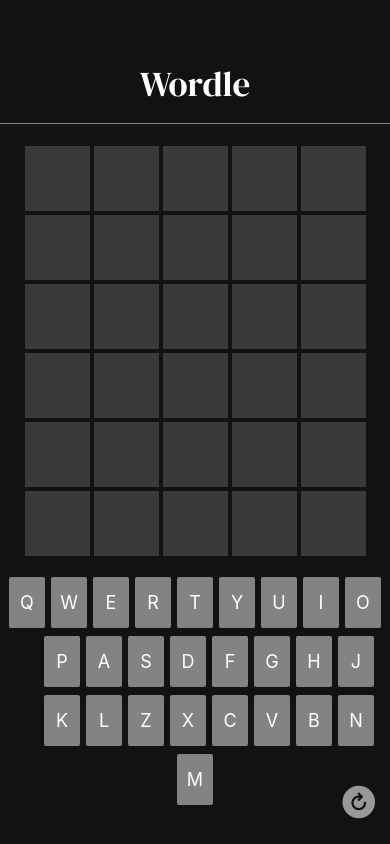
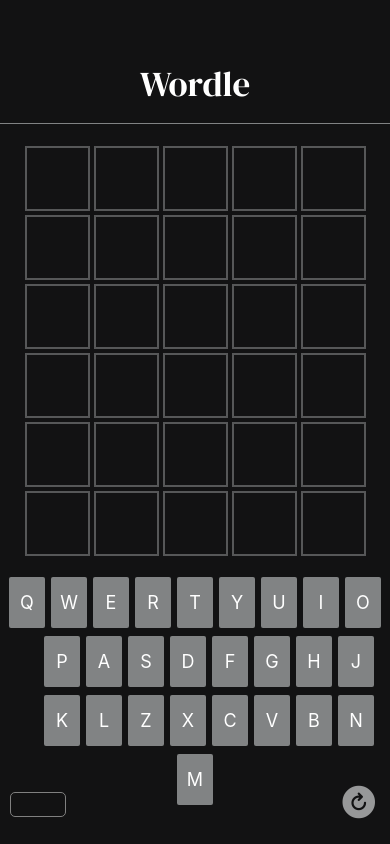
Before and after one commit to Yathin-KN/Wordle, a React Native app: screen / in a window 390 px wide. Built offline with nearby package versions, Linux system fonts and the light colour scheme; no server answers.

Commit message:
improved certain sections of code

```diff
--- a/App.js
+++ b/App.js
@@ -6,9 +6,10 @@
 import Keyboard from "./components/keyboard";
 import Ionicons from "@expo/vector-icons/Ionicons";
 import GlobalContext from "./GlobalContext";
-import { useContext } from "react";
+import { useContext ,useEffect , useState} from "react";
 
 export default function App() {
+  const [answer,setAnswer]=useState("word not fetched yet !")
 
 
   const [fontsLoaded] = useFonts({
@@ -20,13 +21,13 @@
   }
 
 
+
   return (
     <GlobalContextProvider>
       <View style={styles.titleContainer}>
           <Text style={styles.title}>Wordle</Text>
         </View>
       <View style={styles.container}>
-
         <CellContainer />
         <Keyboard />
         <StatusBar style="auto" />
@@ -42,6 +43,10 @@
     paddingVertical: 20,
     backgroundColor: "#121213",
     borderColor:'white',
+  },
+  answer:{
+    color:'white',
+    textAlign:'center'
   },
   reset:{
      position:'absolute',
--- a/GlobalContextProvider.js
+++ b/GlobalContextProvider.js
@@ -1,22 +1,62 @@
 import React, { useEffect, useState } from "react";
 import GlobalContext from "./GlobalContext";
 import check from "./check";
+import axios from "axios";
 import useFetch from "./api/api";
+
+
 const GlobalContextProvider = ({ children }) => {
+
+let initialstate = {
+  row: 0,
+  col: 0,
+};
+let initialstateWord = [];
   const [guessWord, setGuessWord] = useState(["T", "A", "S", "T", "E"]);
-  let initialstate = {
-    row: 0,
-    col: 0,
+  const options = {
+    method: 'GET',
+    url: 'https://wordle-answers-solutions.p.rapidapi.com/answers',
+    headers: {
+      'X-RapidAPI-Key': '583422a618msh3091f90e5fa82d9p1f154cjsn6ca52770807e',
+      'X-RapidAPI-Host': 'wordle-answers-solutions.p.rapidapi.com'
+    }
   };
-  let initialstateWord = [];
-  useEffect(() => {}, []);
+
+  // let word=response.data[0];
+  //     let wordArr=Array.from(word.toUpperCase());
+  //     console.log(guessWord);
+  //     setGuessWord(wordArr);
+  const setQuestionWord=async ()=>{
+    try {
+      const response = await axios.request(options);
+      const randomNumber = Math.floor(Math.random() * 325);
+      const {answer}=response.data.data[randomNumber];
+      setGuessWord(answer);
+    } catch (error) {
+      console.error(error);
+    }
+  }
+  useEffect(() => {setQuestionWord();setMsg("")}, []);
   const [coordinates, setCoordinates] = useState(initialstate);
+  const [prevcoordinates, setPrevcoordinates] = useState(initialstate);
   const [noWords, setNoWords] = useState(0);
   const [word, setWord] = useState(initialstateWord);
   const [map, setMap] = useState(new Map());
   const [colorMap, setColorMap] = useState(() => new Map());
+  const [msg,setMsg]=useState("");
+
+
+
+
+
+
+  const handelMsg=()=>{
+    setMsg("Great !")
+  }
   const updateCoordinates = () => {
+
     setCoordinates((prev) => {
+
       let cRow = prev.row;
       let cCol = prev.col;
       let nRow;
@@ -28,46 +68,62 @@
         nCol = cCol + 1;
         nRow = cRow;
       }
+
       return { row: nRow, col: nCol };
     });
   };
+
+
   // c
   const wordUpdate = (val) => {
-    setWord((prevWord) => [...prevWord, val]);
+    setWord((prevWord) => {
+     return [...prevWord, val]
+    });
   };
+
+  function sumCheck(arr) {
+    let sum = 0;
+    for (let i = 0; i < arr.length; i++) {
+      sum += arr[i];
+    }
+    return sum === 10;
+  }
 
   const colorMapUpdate = () => {
     const currentWord = check(word.slice(-5), guessWord);
+    sumCheck(currentWord)?handelMsg():null;
     setColorMap((prev) => {
       const newColorMap = new Map(prev);
       for (let i = 0; i < currentWord.length; i++) {
-        console.log(currentWord[i]);
         newColorMap.set(noWords * 5 + i, currentWord[i]);
       }
       return newColorMap;
     });
   };
   useEffect(() => {
-    if (word.length == 5) {
+    if (word.length === 5) {
       colorMapUpdate();
-      setNoWords((prev) => prev + 1);
+      setNoWords((prev) =>{
+        return prev + 1
+      }
+        );
       setWord([]);
+
+
     }
   }, [word]);
 
   const onResetCoordinates = () => {
-    setCoordinates(() => initialstate);
+    setCoordinates(initialstate);
+    setQuestionWord();
     // setGuessWord(()=>useFetch());
   };
 
-  useEffect(()=>{
-    console.log(guessWord);
-  },[guessWord])
 
   const resetColorMap = () => {
     const newMap = new Map();
     for (let i = 0; i < 30; i++) {
-      newMap.set(i, 0);
+      newMap.set(i, -1);
     }
     setColorMap(newMap);
   };
@@ -85,17 +141,20 @@
   const setCellMap = (value) => {
     const newMap = new Map(map);
     wordUpdate(value);
+    try{
     newMap.set(coordinates.row * 5 + coordinates.col, value);
+    }catch(error){
+      console.log(coordinates);
+      console.log("here")
+    }
     setMap(newMap);
   };
 
   useEffect(() => {
     resetCellMap();
+    console.log(coordinates);
   }, []);
 
-  useEffect(() => {
-    console.log("color map ", colorMap);
-  }, [colorMap]);
   return (
     <GlobalContext.Provider
       value={{
@@ -109,6 +168,9 @@
         map,
         word,
         guessWord,
+        prevcoordinates,
+        msg,
+        handelMsg,
       }}
     >
       {children}
--- a/components/cell.js
+++ b/components/cell.js
@@ -7,6 +7,7 @@
 } from "react-native";
 import { useEffect, useState, useContext } from "react";
 import GlobalContext from "../GlobalContext";
+import Keyboard from "./keyboard2";
 
 const Cell = ({ character, val, updateCoordinates }) => {
   const { setCellMap, map, coordinates, colorMap } = useContext(GlobalContext);
@@ -35,10 +36,11 @@
       <Text style={[styles.text, styles.cellText]}>{ch}</Text>
     </TouchableOpacity>
   ) : (
-    // Keyboard
+    // // Keyboard
     <TouchableOpacity style={character!='-'?styles.key:styles.keyPadding} onPress={handle}>
       {character!='-'?<Text style={[styles.text, styles.keyText]}>{character}</Text>:<Text style={[styles.keyPadding]}></Text>}
     </TouchableOpacity>
+    // <Keyboard/>
   );
 };
 
@@ -90,10 +92,12 @@
       : { backgroundColor: "#abb063" };
   },
   c2: (val) => {
-    return val == 0
-      ? { backgroundColor: "#3a3a3c",borderWidth:0 }
+    return val == -1
+      ? { backgroundColor: "#121213" }
       : val == 1
       ? { backgroundColor: "#b59f3b" ,borderWidth:0}
-      : { backgroundColor: "#538d4e",borderWidth:0 };
+      : val===2?{ backgroundColor: "#538d4e",borderWidth:0 }:{
+        backgroundColor:'#3a3a3c',borderWidth:0
+      };
   },
 });
--- a/components/cell_container.js
+++ b/components/cell_container.js
@@ -3,7 +3,6 @@
 import GlobalContext from "../GlobalContext";
 import Cell from "./cell";
 const CellContainer = () => {
-  const { coordinates, map } = useContext(GlobalContext);
   const render_cell = () => {
     const cells = [];
     for (let i = 0; i < 6; i++) {
--- a/components/keyboard.js
+++ b/components/keyboard.js
@@ -1,18 +1,19 @@
 import { View, StyleSheet, Text, TouchableOpacity } from "react-native";
 import Cell from "./cell";
-import { useContext } from "react";
+import { useContext, useState } from "react";
 import GlobalContext from "../GlobalContext";
 import Ionicons from "@expo/vector-icons/Ionicons";
 const Keyboard = () => {
   const {
-    map,
-    setCellMap,
+    msg,
     coordinates,
     updateCoordinates,
     onResetCoordinates,
     resetCellMap,
+    guessWord,
+    prevcoordinates,
   } = useContext(GlobalContext);
-
+  const [show,setShow]=useState(false)
   const keyboardLetters="QWERTYUIO-PASDFGHJ-KLZXCVBNM"
   const keys = () => {
     const keys_cell = [];
@@ -34,12 +35,21 @@
     onResetCoordinates();
     resetCellMap();
   };
+
+  const showAns=()=>{
+    setShow(prev=>!prev);
+  }
   return (
     <View style={styles.container}>
       {keys()}
+
       <TouchableOpacity onPress={() => handel()} style={styles.reset}>
         <Ionicons name="refresh-circle" size={40} color="#979899" />
       </TouchableOpacity>
+      <TouchableOpacity onPress={() => showAns()} style={styles.resetAns}>
+         <Text style={{color:show?'white':'transparent'}}>{guessWord}</Text>
+      </TouchableOpacity>
+
     </View>
   );
 };
@@ -59,4 +69,16 @@
     bottom:0,
     right:10,
  },
+ resetAns:{
+  color:'white',
+  position:'absolute',
+  bottom:7,
+  left:10,
+  paddingVertical:3,
+  paddingHorizontal:5,
+  borderWidth:1,
+  borderColor:'grey',
+  color:'white',
+  borderRadius:5,
+},
 });
--- /dev/null
+++ b/components/keyboard2.js
@@ -0,0 +1,9 @@
+import {View,TouchableOpacity,Text,StyleSheet} from 'react-native';
+const Keyboard=()=>{
+    return (
+        <View>
+            <Text>Text</Text>
+        </View>
+    )
+}
+export default Keyboard;
```
